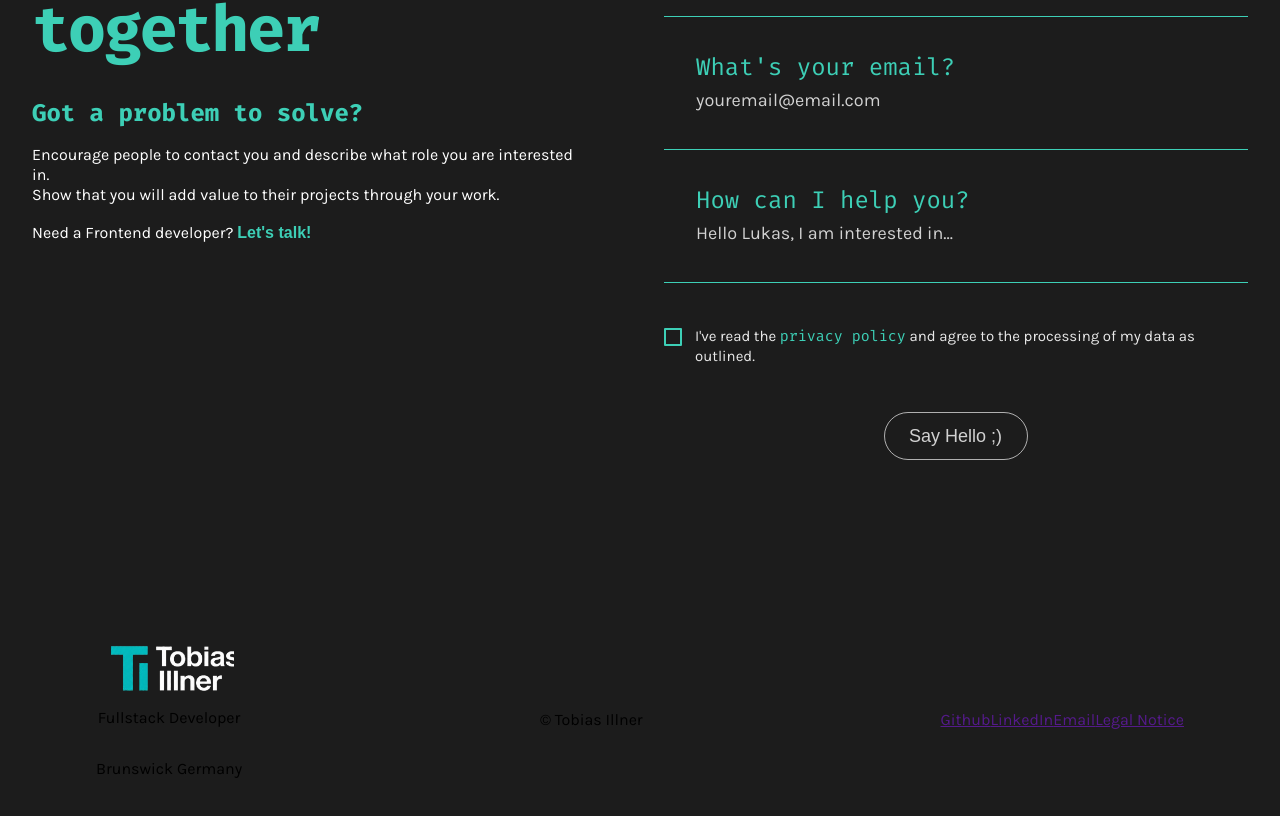
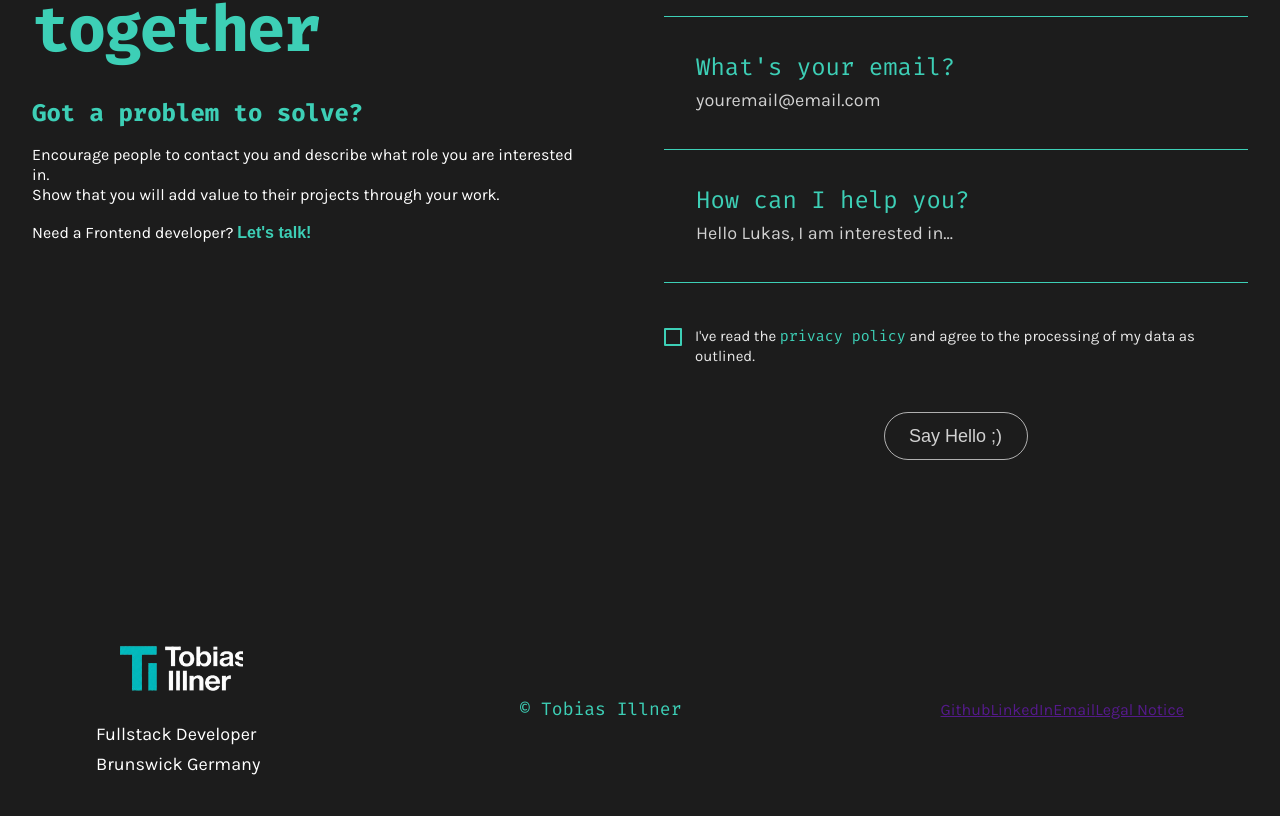
Before and after one commit to TobiasIllnerDev/Portfolio, an Angular app: page / in a window 1280 px wide. Shown: the part 4053-4869 px from the top of the page. Built offline with nearby package versions, Linux system fonts and the light colour scheme; a web font is replaced by a local one.

Commit message:
feat: styling footer

```diff
--- a/src/app/layout/footer/footer.html
+++ b/src/app/layout/footer/footer.html
@@ -1,10 +1,15 @@
 <footer class="footer-section">
   <div class="left-footer">
-    <div class="footer-logo">
-      <img src="icons/Logo-weiß.png" alt="Tobias Illner" />
+    <div>
+      <a class="footer-logo" href="#" aria-label="Zurück nach oben">
+        <img class="logo-default" src="icons/Logo-weiß.png" alt="Tobias Illner" />
+        <img class="logo-hover" src="icons/Logo-outline.png" alt="" />
+      </a>
     </div>
-    <p>Fullstack Developer</p>
-    <p>Brunswick Germany</p>
+    <div class="left-footer-text">
+      <p>Fullstack Developer</p>
+      <p>Brunswick Germany</p>
+    </div>
   </div>
   <div class="middle-footer">
     <p>© Tobias Illner</p>
--- a/src/app/layout/footer/footer.scss
+++ b/src/app/layout/footer/footer.scss
@@ -1,10 +1,14 @@
+@use "../../../styles/variables" as *;
+
 .footer-section {
+    width: 100%;
+    max-width: 1440px;
+    margin: 64px auto;
+    padding: 0 96px;
+
     display: flex;
-    flex-direction: row;
     align-items: center;
     justify-content: space-between;
-    max-width: 1440px;
-    margin: 64px 96px;
 }
 
 .left-footer {
@@ -12,11 +16,29 @@
     flex-direction: column;
     align-items: center;
     justify-content: center;
+    gap: 32px;
+}
 
+.left-footer-text {
+    display: flex;
+    flex-direction: column;
+    justify-content: center;
+    align-items: flex-start;
+    gap: 8px;
+
+    p {
+        font-size: 1.125rem;
+        color: white;
+        font-family: "Karla", Arial, sans-serif;
+        line-height: 120%;
+        letter-spacing: 0%;
+        margin: 0;
+    }
 }
 
 .footer-logo {
   position: relative;
+  display: block;
   width: 130px;
   height: 48px;
   overflow: hidden;
@@ -34,5 +56,42 @@
 
     transform: translate(-50%, -50%);
     object-fit: contain;
+    transition:
+      opacity 250ms ease,
+      transform 250ms ease,
+      filter 250ms ease;
+  }
+
+  .logo-hover {
+    opacity: 0;
+  }
+
+  &:hover,
+  &:focus-visible {
+    .logo-default {
+      opacity: 0;
+      transform: translate(-50%, -50%) scale(0.96);
+    }
+
+    .logo-hover {
+      opacity: 1;
+      transform: translate(-50%, -50%) scale(1.04);
+      filter: drop-shadow(0 0 6px rgba(61, 207, 182, 0.45));
+    }
   }
 }
+
+.middle-footer {
+    display: flex;
+    align-items: center;
+    justify-content: center;
+    p {
+        margin: 0;
+        color: $button-green;
+        font-family: "Fira Code", monospace;
+        font-size: 1.125rem;
+        line-height: 120%;
+        letter-spacing: 0%;
+
+    }
+}
```
